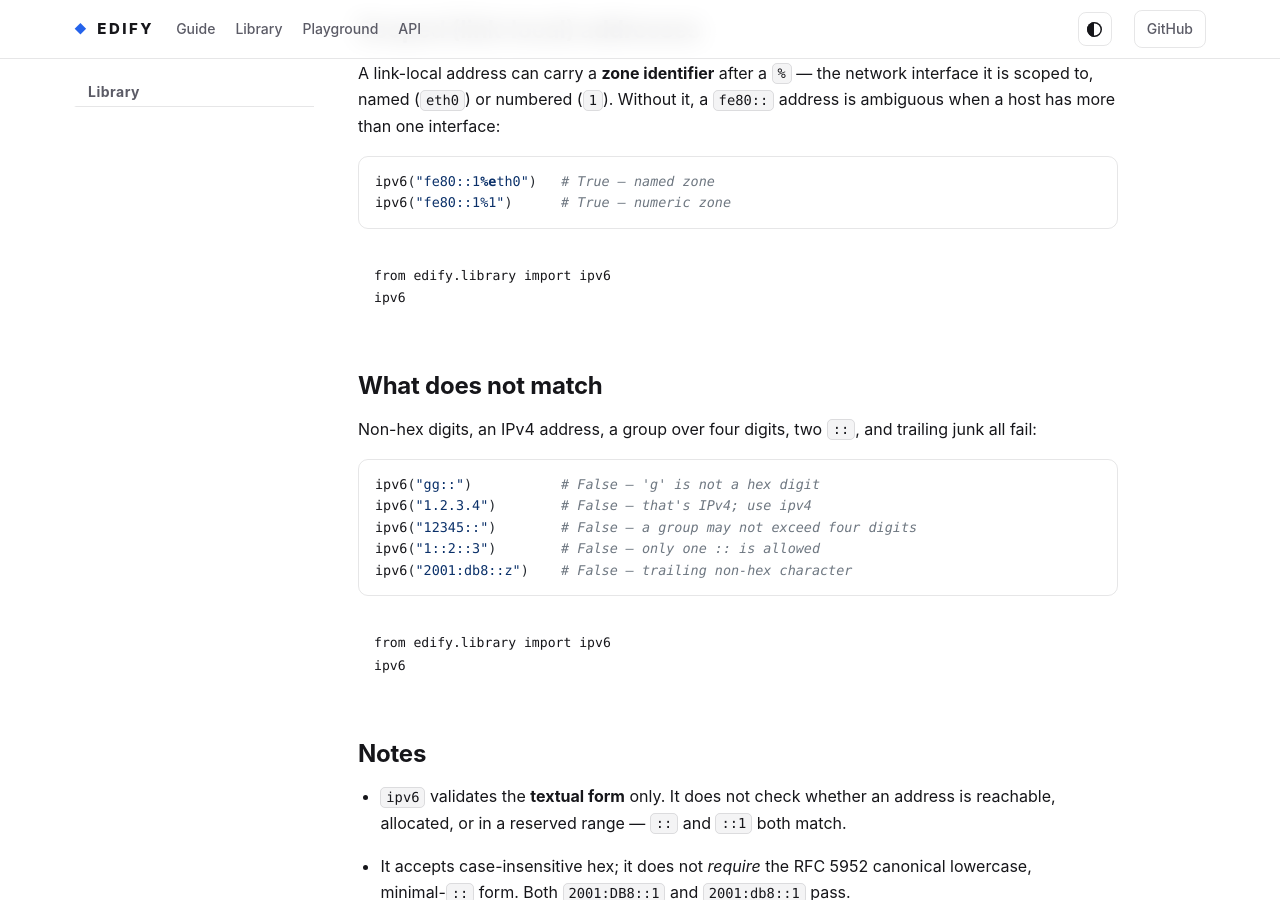
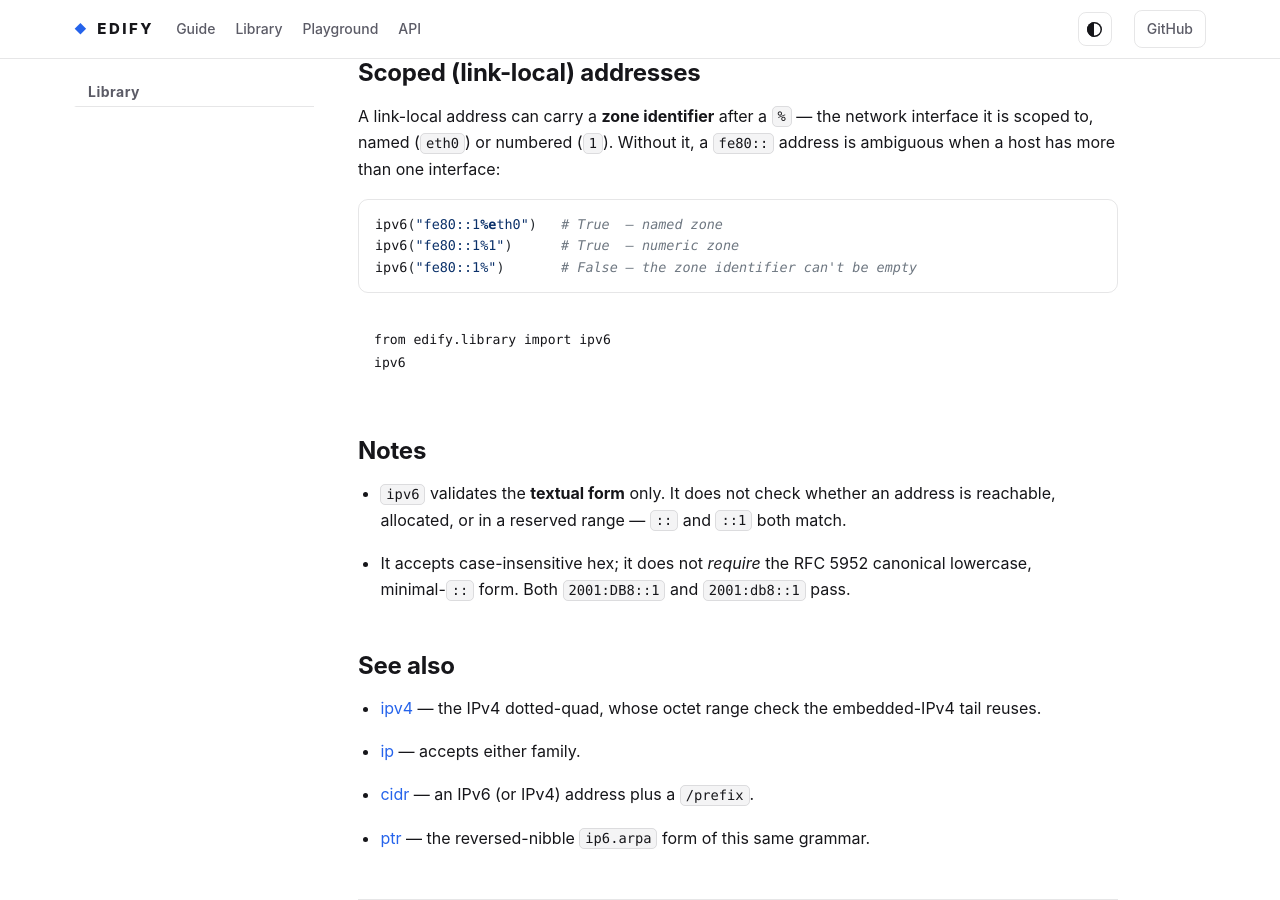
Before and after one commit to luciferreeves/edify, a Sphinx documentation site: the page built from docs/library/address/ipv6.rst, in a window 1280 px wide and 900 px high, scrolled down 2988 px. Built offline with Sphinx 7.4.7, drawn with Linux system fonts in a browser that asks for light colours; a script that is not in the unit is left out; some of the changed text lies outside the part shown.

Commit message:
docs(library): ipv6 rejects woven into each variant section, drop the reject-style section — consistent with ipv4

```diff
--- a/docs/library/address/ipv6.rst
+++ b/docs/library/address/ipv6.rst
@@ -91,13 +91,15 @@
 
 .. code-block:: python
 
-   ipv6("2001:0db8:0000:0000:0000:ff00:0042:8329")   # True — written out in full
-   ipv6("2001:db8:0:0:0:ff00:42:8329")               # True — leading zeros dropped
-   ipv6("2001:DB8:0:0:0:FF00:42:8329")               # True — uppercase hex
+   ipv6("2001:0db8:0000:0000:0000:ff00:0042:8329")   # True  — written out in full
+   ipv6("2001:db8:0:0:0:ff00:42:8329")               # True  — leading zeros dropped
+   ipv6("2001:DB8:0:0:0:FF00:42:8329")               # True  — uppercase hex
    ipv6("12345::")                                   # False — a group can't exceed four digits
+   ipv6("gg::")                                      # False — 'g' is not a hex digit
+   ipv6("1.2.3.4")                                   # False — that's IPv4; use ipv4
 
 .. edify-playground::
-   :tests: 2001:0db8:0000:0000:0000:ff00:0042:8329|2001:db8:0:0:0:ff00:42:8329|2001:DB8:0:0:0:FF00:42:8329|12345::
+   :tests: 2001:db8:0:0:0:ff00:42:8329|2001:DB8:0:0:0:FF00:42:8329|12345::|gg::|1.2.3.4
 
    from edify.library import ipv6
    ipv6
@@ -157,31 +159,12 @@
 
 .. code-block:: python
 
-   ipv6("fe80::1%eth0")   # True — named zone
-   ipv6("fe80::1%1")      # True — numeric zone
+   ipv6("fe80::1%eth0")   # True  — named zone
+   ipv6("fe80::1%1")      # True  — numeric zone
+   ipv6("fe80::1%")       # False — the zone identifier can't be empty
 
 .. edify-playground::
-   :tests: fe80::1%eth0|fe80::1%1|fe80::abcd%wlan0
-
-   from edify.library import ipv6
-   ipv6
-
-What does not match
--------------------
-
-Non-hex digits, an IPv4 address, a group over four digits, two ``::``, and
-trailing junk all fail:
-
-.. code-block:: python
-
-   ipv6("gg::")           # False — 'g' is not a hex digit
-   ipv6("1.2.3.4")        # False — that's IPv4; use ipv4
-   ipv6("12345::")        # False — a group may not exceed four digits
-   ipv6("1::2::3")        # False — only one :: is allowed
-   ipv6("2001:db8::z")    # False — trailing non-hex character
-
-.. edify-playground::
-   :tests: 2001:db8::1|gg::|1.2.3.4|12345::|2001:db8::z
+   :tests: fe80::1%eth0|fe80::1%1|fe80::abcd%wlan0|fe80::1%
 
    from edify.library import ipv6
    ipv6
```
